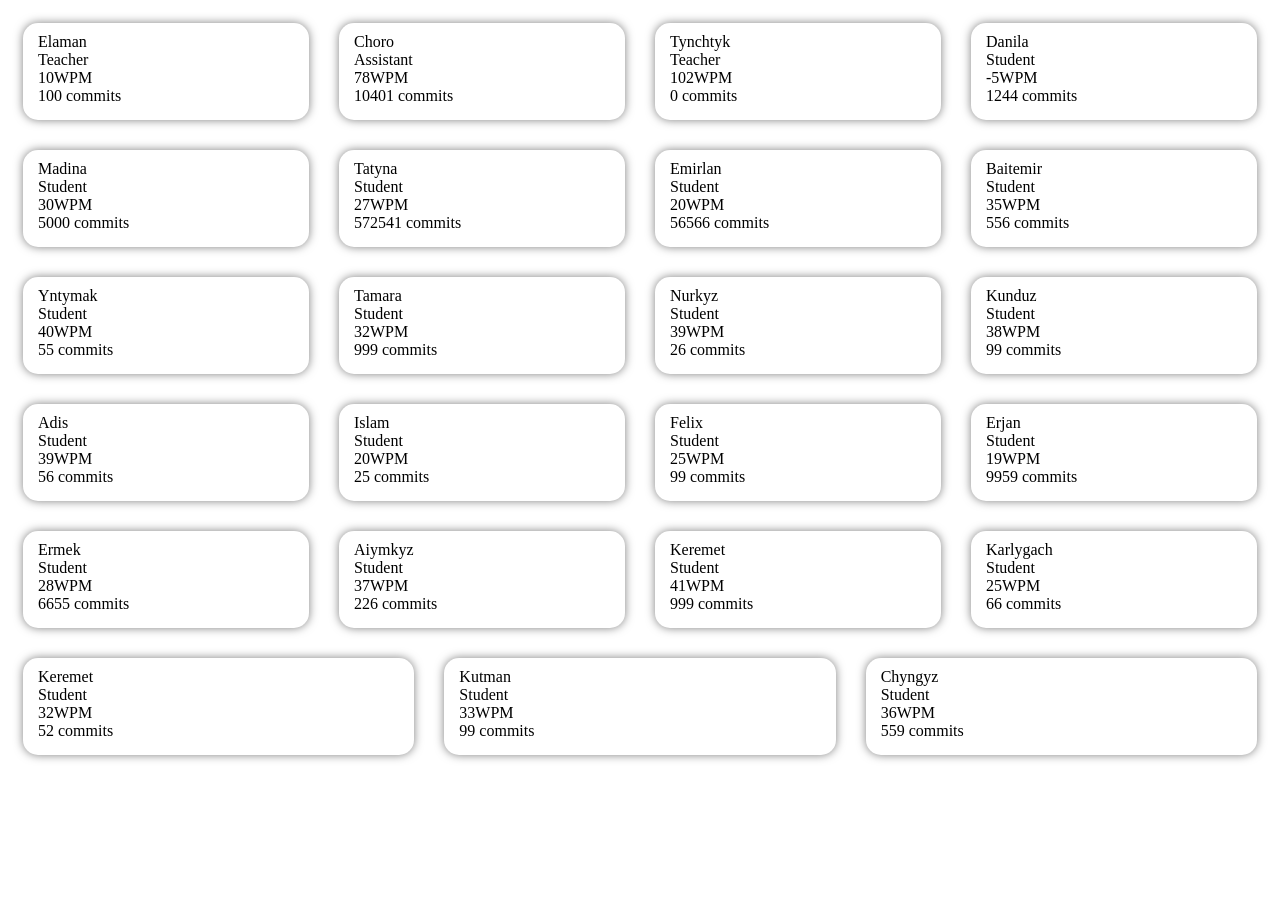
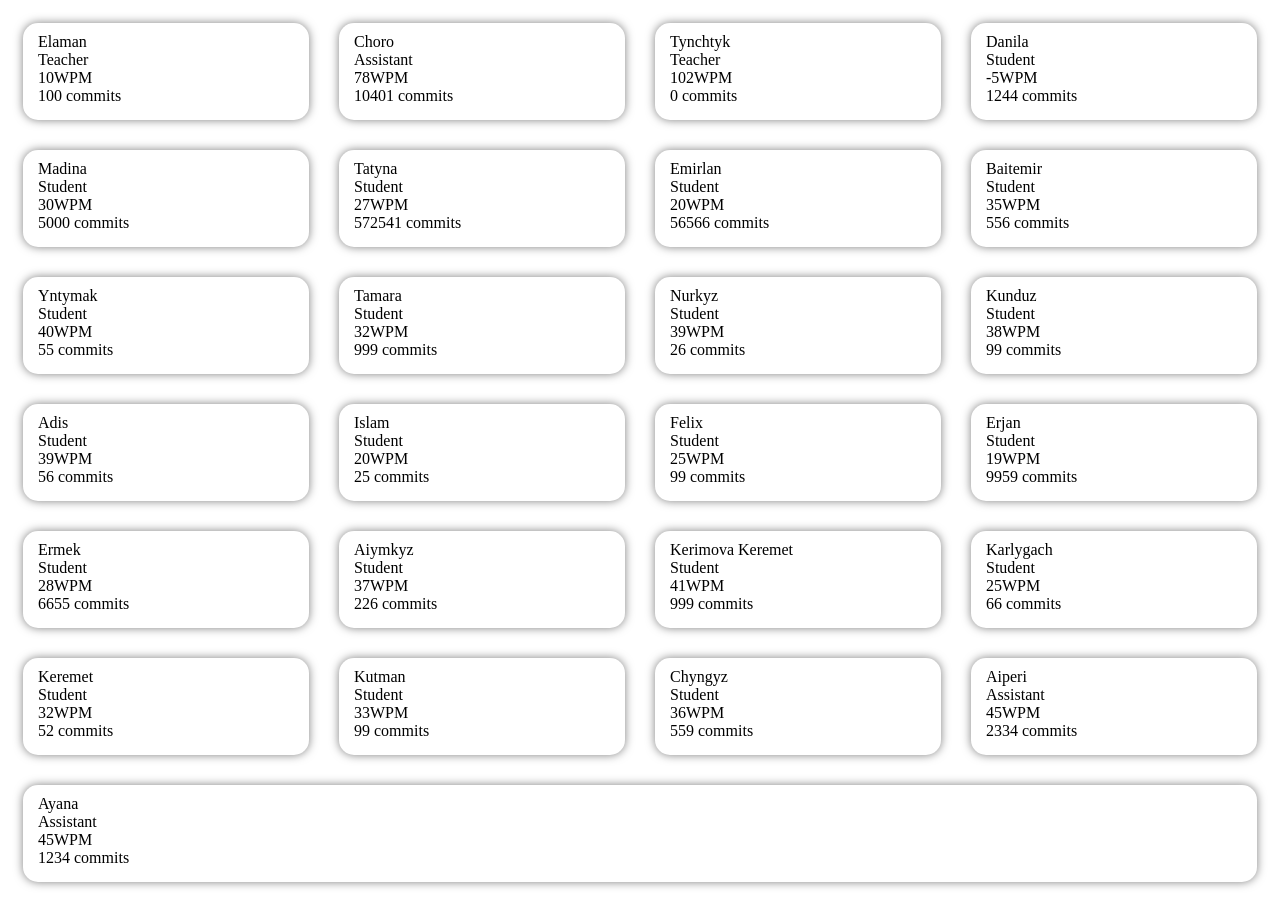
Before and after one commit to Erjankydyrov/homeworks-react-js, a React (Create React App) app: page / in a window 1280 px wide. Before the commit the page ends 800 px from the top, so only its background shows below. Built offline with nearby package versions, Linux system fonts and the light colour scheme.

Commit message:
added photos

```diff
--- a/src/App.js
+++ b/src/App.js
@@ -4,29 +4,31 @@ import PersonList from "./components/PersonList/PersonList";
 
 function App() {
   const persons = [
-    { name: "Elaman", role: "Teacher", wpm: 10, commits: 100 },
-    { name: "Choro", role: "Assistant", wpm: 78, commits: 10401 },
-    { name: "Tynchtyk", role: "Teacher", wpm: 102, commits: 0 },
-    { name: "Danila", role: "Student", wpm: -5, commits: 1244 },
-    { name: "Madina", role: "Student", wpm: 30, commits: 5000 },
-    { name: "Tatyna", role: "Student", wpm: 27, commits: 572541 },
-    { name: "Emirlan", role: "Student", wpm: 20, commits: 56566 },
-    { name: "Baitemir", role: "Student", wpm: 35, commits: 556 },
-    { name: "Yntymak", role: "Student", wpm: 40, commits: 55 },
-    { name: "Tamara", role: "Student", wpm: 32, commits: 999 },
-    { name: "Nurkyz", role: "Student", wpm: 39, commits: 26 },
-    { name: "Kunduz", role: "Student", wpm: 38, commits: 99 },
-    { name: "Adis", role: "Student", wpm: 39, commits: 56 },
-    { name: "Islam", role: "Student", wpm: 20, commits: 25 },
-    { name: "Felix", role: "Student", wpm: 25, commits: 99 },
-    { name: "Erjan", role: "Student", wpm: 19, commits: 9959 },
-    { name: "Ermek", role: "Student", wpm: 28, commits: 6655 },
-    { name: "Aiymkyz", role: "Student", wpm: 37, commits: 226 },
-    { name: "Keremet", role: "Student", wpm: 41, commits: 999 },
-    { name: "Karlygach", role: "Student", wpm: 25, commits: 66 },
-    { name: "Keremet", role: "Student", wpm: 32, commits: 52 },
-    { name: "Kutman", role: "Student", wpm: 33, commits: 99 },
-    { name: "Chyngyz", role: "Student", wpm: 36, commits: 559 },
+    { name: "Elaman", photo: "https://avatars.githubusercontent.com/u/1479020?s=460&v=4", role: "Teacher", wpm: 10, commits: 100 },
+    { name: "Choro", photo: "https://avatars.githubusercontent.com/u/75364237?s=460&v=4", role: "Assistant", wpm: 78, commits: 10401 },
+    { name: "Tynchtyk", photo: "https://avatars.githubusercontent.com/u/75364237?s=460&v=4", role: "Teacher", wpm: 102, commits: 0 },
+    { name: "Danila", photo: "https://avatars.githubusercontent.com/u/75364237?s=460&v=4", role: "Student", wpm: -5, commits: 1244 },
+    { name: "Madina", photo: "https://avatars.githubusercontent.com/u/75364399?s=460&u=bc77810078d496e3dfe66f27906b01f5db7f208b&v=4", role: "Student", wpm: 30, commits: 5000 },
+    { name: "Tatyna", photo: "https://avatars.githubusercontent.com/u/75364237?s=460&v=4", role: "Student", wpm: 27, commits: 572541 },
+    { name: "Emirlan", photo: "https://avatars.githubusercontent.com/u/75364762?s=460&u=1945ae5a1c13d5c73dd12e500b24e1965c06decc&v=4", role: "Student", wpm: 20, commits: 56566 },
+    { name: "Baitemir", photo: "https://avatars.githubusercontent.com/u/65547734?s=460&u=7fc2c86db4a7a0feaef6f973739812aa62546604&v=4", role: "Student", wpm: 35, commits: 556 },
+    { name: "Yntymak", photo: "https://avatars.githubusercontent.com/u/75364237?s=460&v=4", role: "Student", wpm: 40, commits: 55 },
+    { name: "Tamara", photo: "https://avatars.githubusercontent.com/u/75364237?s=460&v=4", role: "Student", wpm: 32, commits: 999 },
+    { name: "Nurkyz", photo: "https://avatars.githubusercontent.com/u/75364428?s=460&u=7598357a919d059b77d53b1b6fff021ba8d86522&v=4", role: "Student", wpm: 39, commits: 26 },
+    { name: "Kunduz", photo: "https://avatars.githubusercontent.com/u/72619839?s=460&u=f76175f3d594fdca199795acdff22ed731fc7537&v=4", role: "Student", wpm: 38, commits: 99 },
+    { name: "Adis", photo: "https://avatars.githubusercontent.com/u/75364237?s=460&v=4", role: "Student", wpm: 39, commits: 56 },
+    { name: "Islam", photo: "https://avatars.githubusercontent.com/u/75364237?s=460&v=4", role: "Student", wpm: 20, commits: 25 },
+    { name: "Felix", photo: "https://avatars.githubusercontent.com/u/75364237?s=460&v=4", role: "Student", wpm: 25, commits: 99 },
+    { name: "Erjan", photo: "https://avatars.githubusercontent.com/u/75364569?s=460&u=41423e83599f6073887a5c5bce317657a3e8cb0b&v=4", role: "Student", wpm: 19, commits: 9959 },
+    { name: "Ermek", photo: "https://avatars.githubusercontent.com/u/75364237?s=460&v=4", role: "Student", wpm: 28, commits: 6655 },
+    { name: "Aiymkyz", photo: "https://avatars.githubusercontent.com/u/75364237?s=460&v=4", role: "Student", wpm: 37, commits: 226 },
+    { name: "Kerimova Keremet", photo: "https://avatars.githubusercontent.com/u/75364381?s=460&u=45e3b4a4b507e9aa2183b3241f23a50bee90a033&v=4", role: "Student", wpm: 41, commits: 999 },
+    { name: "Karlygach", photo: "https://avatars.githubusercontent.com/u/75364237?s=460&v=4", role: "Student", wpm: 25, commits: 66 },
+    { name: "Keremet", photo: "https://avatars.githubusercontent.com/u/75364237?s=460&v=4", role: "Student", wpm: 32, commits: 52 },
+    { name: "Kutman", photo: "https://avatars.githubusercontent.com/u/75364237?s=460&v=4", role: "Student", wpm: 33, commits: 99 },
+    { name: "Chyngyz", photo: "https://avatars.githubusercontent.com/u/75364237?s=460&v=4", role: "Student", wpm: 36, commits: 559 },
+    { name: "Aiperi", photo: "https://avatars.githubusercontent.com/u/75364237?s=460&v=4", role: "Assistant", wpm: 45, commits: 2334 },
+    { name: "Ayana", photo: "https://avatars.githubusercontent.com/u/75421179?s=460&u=0871464f1f7fa4c962e2e680af7e070e3a6e59dd&v=4", role: "Assistant", wpm: 45, commits: 1234 },
   ];
 
   const students = persons.filter(person => person.role == "Student");
```
